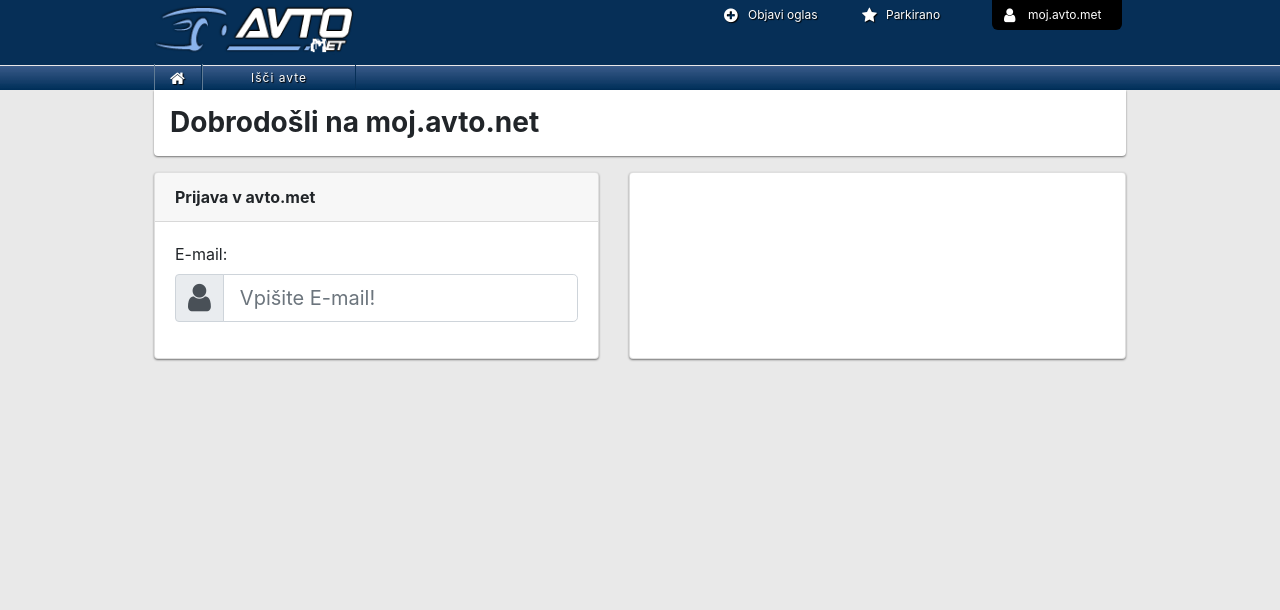
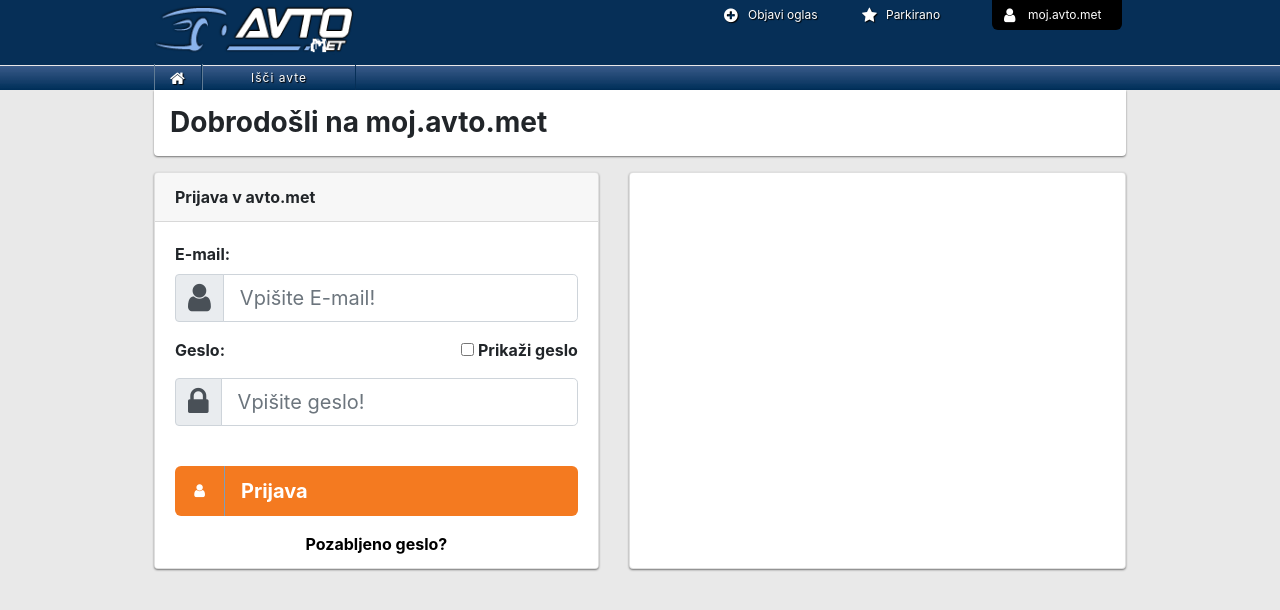
Before and after one commit to xp3rt4g/avto.met, a PHP site: page /login.php in a window 1280 px wide. Shown: the top 610 px of the page. Run offline with PHP 8.4, Linux system fonts and the light colour scheme.

Commit message:
added a bunch of styling to login

```diff
--- a/css/login.css
+++ b/css/login.css
@@ -9,6 +9,48 @@ body{
    background-color: #000;
 }
 
+.black{
+    color: #000;
+    font-weight: bold;
+}
+
 .shadow-box{
     box-shadow: 0px 1px 2px 0px rgba(0,0,0,.5);
 }
+
+.orange-bg{
+    display: inline-block;
+    color: #FFFFFF;
+    font-weight: bold;
+    border: solid 0px #F47A20;
+    background-color: #F47A20;
+    border-radius: 6px;
+    padding: 0px;
+    margin: 0px;
+}
+
+.orange-bg:hover{
+    background-color: #b34b02;
+    color: #FFFFFF;
+}
+
+.orange-bg i{
+    float:left;
+    height: 100%;
+    width: 50px;
+  	line-height:34px;
+	font-size:15px;
+	padding: 0px;
+	border-style:solid;
+	border-width:0px 1px 0px 0px;
+	border-color:#7F9DB9;
+	text-align: center;
+}
+
+.orange-bg span{
+    height:100%;
+    line-height:34px;
+    margin:0px;
+    padding: 0px;
+    text-align: center;
+}
--- a/login.php
+++ b/login.php
@@ -10,7 +10,7 @@
     <div class="container bg-white rounded-bottom shadow-box m-0 mb-3">
             <div class="row pt-3 pb-2 px-3">
                 <div class="col-12 px-0">
-                    <h3><strong>Dobrodošli na moj.avto.net</strong></h3>
+                    <h3><strong>Dobrodošli na moj.avto.met</strong></h3>
                 </div>
             </div>
     </div>
@@ -23,7 +23,7 @@
 
             <div class="card-header h-4 font-weight-bold">Prijava v avto.met</div>
             <div class="card-body">
-                <label for="email">E-mail:</label>
+                <label for="email" class="font-weight-bold">E-mail:</label>
                 <div class="input-group mb-2 mr-sm-2 mb-3">
                     <div class="input-group-prepend">
                         <div class="input-group-text">
@@ -33,6 +33,40 @@
                     <input type="text" name="email" id="email" placeholder="Vpišite E-mail!" class="form-control form-control-lg">
 
                 </div>
+
+                <label for="password" class="w-100 font-weight-bold">
+                    <div class="row">
+                        <div class="col-6">Geslo:</div>
+                        <div class="col-6 text-right">
+                            <div class="custom-control custom-checkbox">
+                                <label><input type="checkbox" name="showpass" id="showpass" onclick="showPass()"> Prikaži geslo</label>
+                            </div>
+                        </div>
+                    </div>
+                </label>
+                <div class="input-group mb-2 mr-sm-2">
+                    <div class="input-group-prepend">
+                        <div class="input-group-text">
+                            <i class="fa fa-lock fa-2x"></i>
+                        </div>
+                    </div>
+                    <input type="password" name="password" id="password" placeholder="Vpišite geslo!" class="form-control form-control-lg">
+                </div>
+            </div>
+
+            <div class="card-footer bg-white border-top-0 text-center">
+
+                <button type="submit" class="btn btn-lg btn-block orange-bg text-center py-0 mb-3">
+                    <i class="fa fa-user px-2 py-2"></i>
+                    <span class="px-3 py-2 float-left">Prijava</span>
+                </button>
+
+                <a href="forgottenPassword.php">
+                    <span class="black">
+                        Pozabljeno geslo?
+                    </span>
+                </a>
+
             </div>
 
         </div>
@@ -47,3 +81,16 @@
 
     </div>
 </div>
+
+<script>
+
+function showPass() {
+  var x = document.getElementById("password");
+  if (x.type === "password") {
+    x.type = "text";
+  } else {
+    x.type = "password";
+  }
+}
+
+</script>
```
Also changed, not shown: avtomet.SQL (+0 -38 lines).
